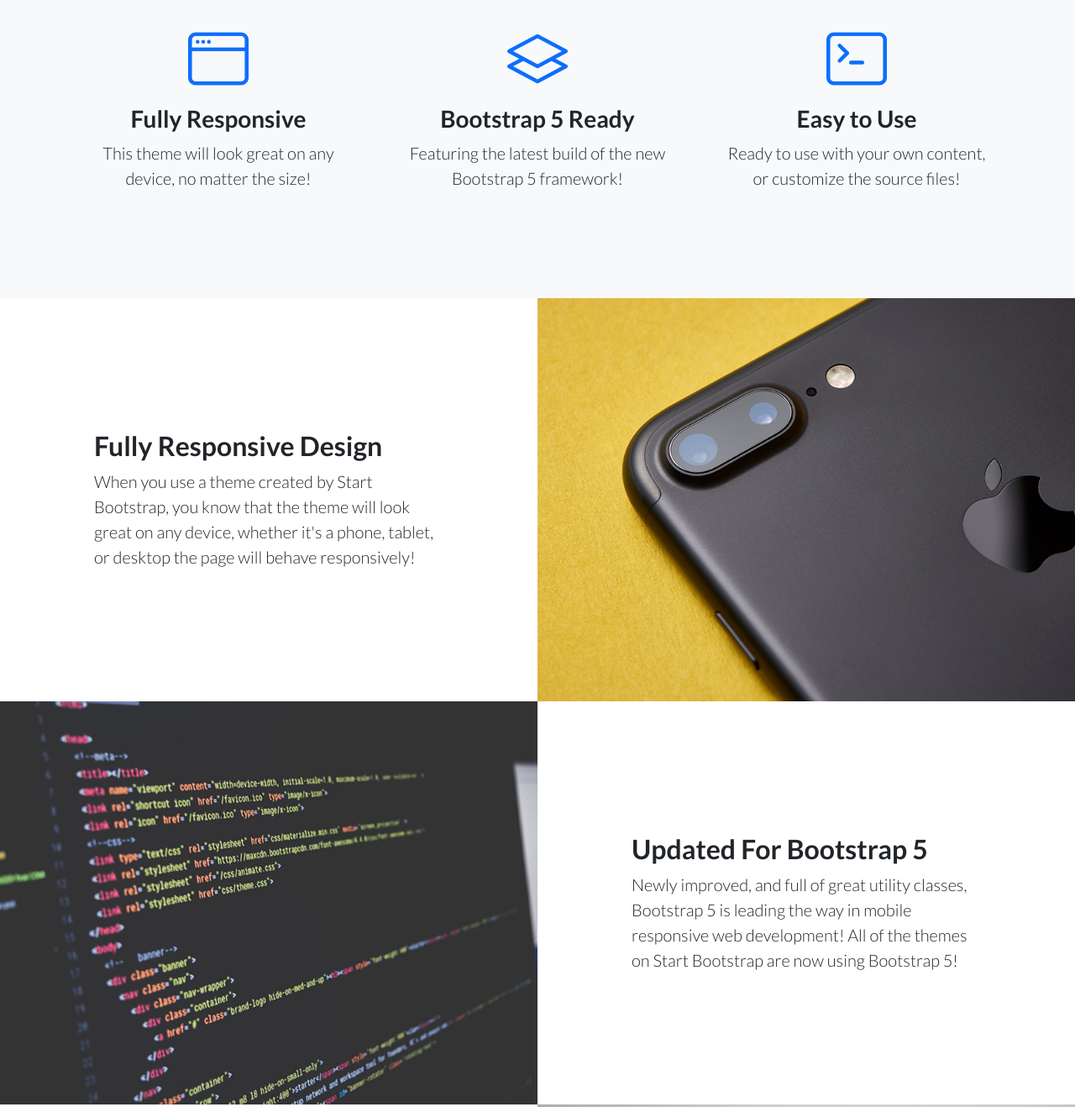
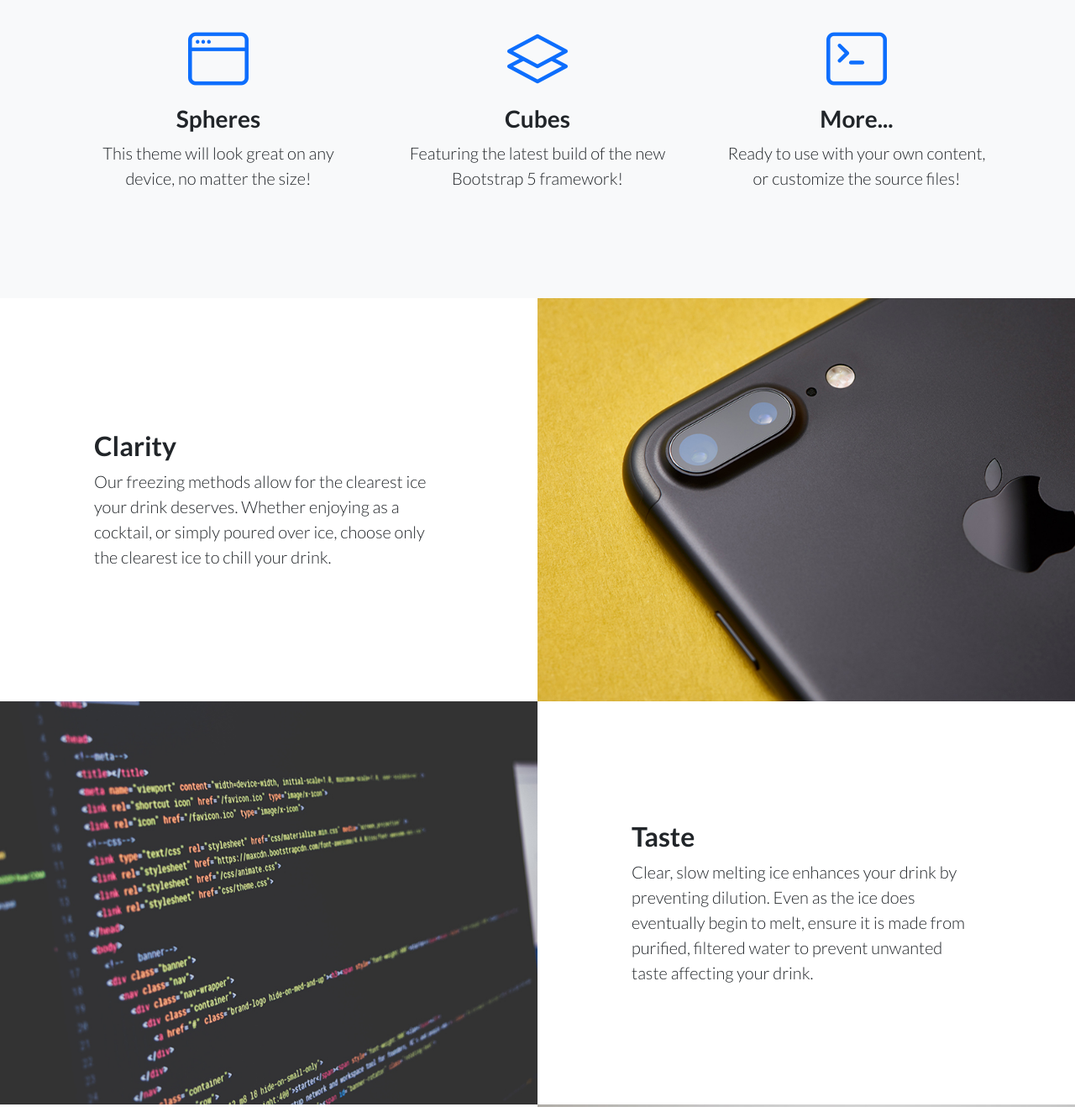
Before and after one commit to skywayice/skywayice.github.io, a plain HTML site: page index.html in a window 1280 px wide. Shown: the part 900-2218 px from the top of the page at 84% size. Drawn offline with nearby package versions, Linux system fonts and the light colour scheme.

Commit message:
Added copy

```diff
--- a/index.html
+++ b/index.html
@@ -54,21 +54,21 @@
                     <div class="col-lg-4">
                         <div class="features-icons-item mx-auto mb-5 mb-lg-0 mb-lg-3">
                             <div class="features-icons-icon d-flex"><i class="bi-window m-auto text-primary"></i></div>
-                            <h3>Fully Responsive</h3>
+                            <h3>Spheres</h3>
                             <p class="lead mb-0">This theme will look great on any device, no matter the size!</p>
                         </div>
                     </div>
                     <div class="col-lg-4">
                         <div class="features-icons-item mx-auto mb-5 mb-lg-0 mb-lg-3">
                             <div class="features-icons-icon d-flex"><i class="bi-layers m-auto text-primary"></i></div>
-                            <h3>Bootstrap 5 Ready</h3>
+                            <h3>Cubes</h3>
                             <p class="lead mb-0">Featuring the latest build of the new Bootstrap 5 framework!</p>
                         </div>
                     </div>
                     <div class="col-lg-4">
                         <div class="features-icons-item mx-auto mb-0 mb-lg-3">
                             <div class="features-icons-icon d-flex"><i class="bi-terminal m-auto text-primary"></i></div>
-                            <h3>Easy to Use</h3>
+                            <h3>More...</h3>
                             <p class="lead mb-0">Ready to use with your own content, or customize the source files!</p>
                         </div>
                     </div>
@@ -81,22 +81,22 @@
                 <div class="row g-0">
                     <div class="col-lg-6 order-lg-2 text-white showcase-img" style="background-image: url('assets/img/bg-showcase-1.jpg')"></div>
                     <div class="col-lg-6 order-lg-1 my-auto showcase-text">
-                        <h2>Fully Responsive Design</h2>
-                        <p class="lead mb-0">When you use a theme created by Start Bootstrap, you know that the theme will look great on any device, whether it's a phone, tablet, or desktop the page will behave responsively!</p>
+                        <h2>Clarity</h2>
+                        <p class="lead mb-0">Our freezing methods allow for the clearest ice your drink deserves. Whether enjoying as a cocktail, or simply poured over ice, choose only the clearest ice to chill your drink.</p>
                     </div>
                 </div>
                 <div class="row g-0">
                     <div class="col-lg-6 text-white showcase-img" style="background-image: url('assets/img/bg-showcase-2.jpg')"></div>
                     <div class="col-lg-6 my-auto showcase-text">
-                        <h2>Updated For Bootstrap 5</h2>
-                        <p class="lead mb-0">Newly improved, and full of great utility classes, Bootstrap 5 is leading the way in mobile responsive web development! All of the themes on Start Bootstrap are now using Bootstrap 5!</p>
+                        <h2>Taste</h2>
+                        <p class="lead mb-0">Clear, slow melting ice enhances your drink by preventing dilution. Even as the ice does eventually begin to melt, ensure it is made from purified, filtered water to prevent unwanted taste affecting your drink.</p>
                     </div>
                 </div>
                 <div class="row g-0">
                     <div class="col-lg-6 order-lg-2 text-white showcase-img" style="background-image: url('assets/img/bg-showcase-3.jpg')"></div>
                     <div class="col-lg-6 order-lg-1 my-auto showcase-text">
-                        <h2>Easy to Use & Customize</h2>
-                        <p class="lead mb-0">Landing Page is just HTML and CSS with a splash of SCSS for users who demand some deeper customization options. Out of the box, just add your content and images, and your new landing page will be ready to go!</p>
+                        <h2>Sexy</h2>
+                        <p class="lead mb-0">Presentation is critical, and sexy ice is a perfect way to enhance premium drinks. It may even become a discussion piece as the clarity and shape catch everyone's attention.</p>
                     </div>
                 </div>
             </div>
```
